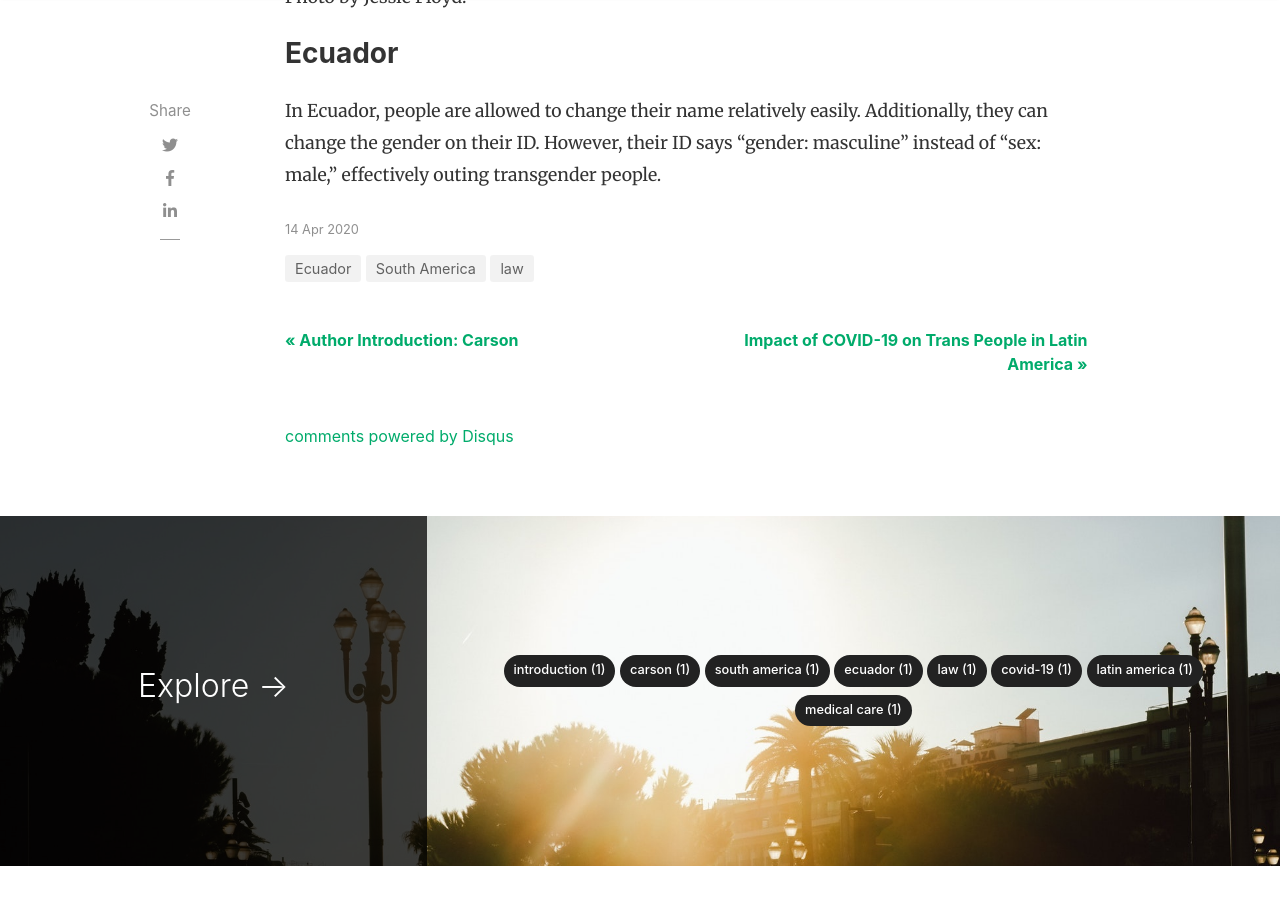
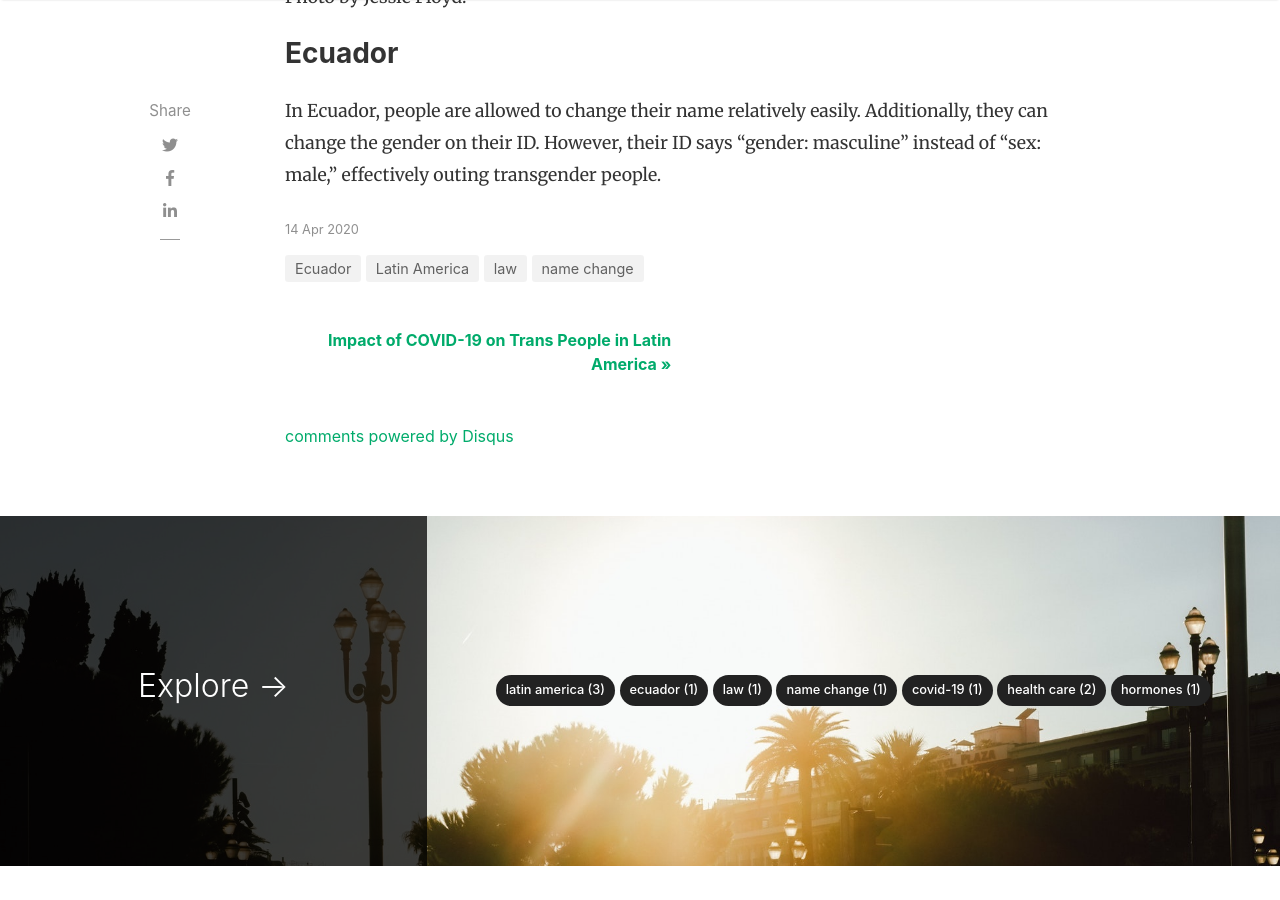
Before and after one commit to CarsonHerness/Trans-Histories-in-Latin-America, a Jekyll site: the page built from _posts/2020-04-14-transgender-laws-south-america.md, in a window 1280 px wide and 900 px high, scrolled down 1197 px. Built offline with Jekyll 4.4.1, drawn with Linux system fonts in a browser that asks for light colours; nearby versions of some CDN libraries; comment, search, counter and statistics services are not loaded.

Commit message:
Update dummy posts and change twitter tag for authors to follow tag

```diff
--- a/_layouts/post.html
+++ b/_layouts/post.html
@@ -36,8 +36,8 @@
                     </div>
                     <div class="col-xs-12 col-md-9 col-lg-10 text-center text-md-left">
                         <a target="_blank" class="link-dark" href="{{ author.web }}">{{ author.display_name }}</a>
-                        {% if author.twitter %}
-                        <a target="_blank" href="{{ author.twitter }}" class="btn follow">Follow</a>
+                        {% if author.follow %}
+                        <a target="_blank" href="{{ author.follow }}" class="btn follow">Follow</a>
                         {% endif %}
                         <span class="author-description">{{ author.description }}</span>
                     </div>
--- a/_posts/2020-04-14-transgender-laws-south-america.md
+++ b/_posts/2020-04-14-transgender-laws-south-america.md
@@ -2,7 +2,7 @@
 layout: post
 title:  "Transgender Laws Across South America"
 author: carson
-categories: [ South America, Ecuador, law ]
+categories: [ Latin America, Ecuador, law, name change]
 featured: true
 image: "./assets/images/marcha_de_las_putas.jpg"
 ---
--- a/_posts/2020-04-17-covid-19.md
+++ b/_posts/2020-04-17-covid-19.md
@@ -2,7 +2,7 @@
 layout: post
 title:  "Impact of COVID-19 on Trans People in Latin America"
 author: carson
-categories: [ COVID-19, Latin America ]
+categories: [ COVID-19, Latin America, health care]
 image: assets/images/covid19.jpg
 featured: true
 ---
@@ -12,8 +12,8 @@
 Photo by Anshu A on Unsplash.
 
 ### Social Distancing Policies
-Colombia has instituted social distancing policies that restrict the days in which their citizens can go out of their homes for essential errands by gender: men can leave their homes on even numbered days and women on odd days.  \
- \
+Colombia has instituted social distancing policies that restrict the days in which their citizens can go out of their homes for essential errands by gender: men can leave their homes on even numbered days and women on odd days.
+
 “Bogotá’s mayor, Claudia López, the first woman and the first openly gay individual to lead the city, has said transgender people can follow the gender with which they identify. The authorities, the health order says, should respect “diverse gender manifestations.””[^1]
 
 “Earlier this month, Human Rights Watch criticized Panama’s gender-separation policy, saying that the police had used it to detain and fine a transgender woman who had left the house on a day assigned to women. The police detained her, said the rights group, “apparently because the ‘male’ gender marker on her ID card did not match her appearance.””[^2]
```
Also changed, not shown: _posts/2020-04-14-introduction-to-carson.md (deleted, +0 -16 lines), _posts/2020-04-17-trans-health-care.md (+1 -1 lines), README.md.
